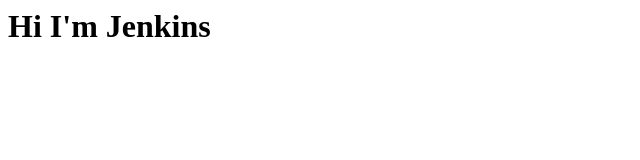
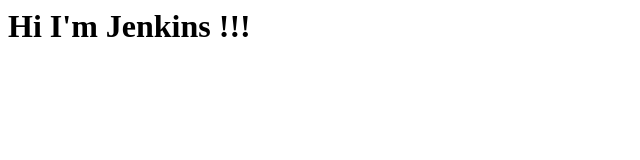
Before and after one commit to hamicoo/HelloJenkins, a plain HTML site: page index.html in a window 1280 px wide. Shown: the full height of the page, 0-640 px from the left. Drawn offline with Linux system fonts and the light colour scheme.

Commit message:
Update index.html
hamed changed it

```diff
--- a/index.html
+++ b/index.html
@@ -1,11 +1,11 @@
 <html>
 <head>
-<title> Hello From Jenkins </title>
+<title> Hello From Jenkins  </title>
 </head>
 
 <body>
 
-<h1> Hi I'm Jenkins  </h1>
+<h1> Hi I'm Jenkins !!!  </h1>
 
 
 
```
